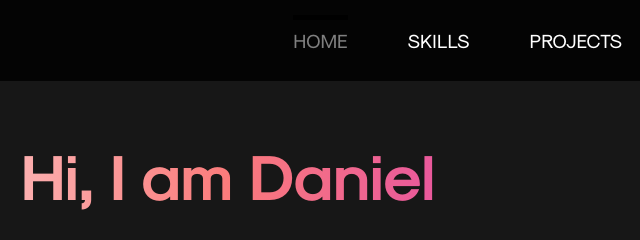
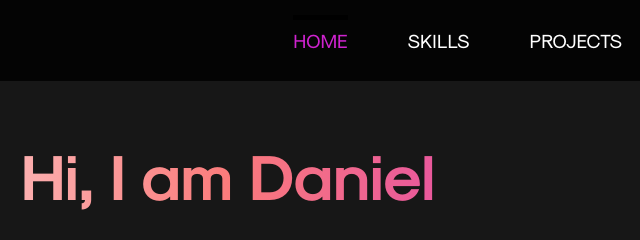
Before and after one commit to dmaspoch/dmaspoch.github.io, a plain HTML site: page index.html in a window 1280 px wide. In both pictures the pointer is over the link "HOME". Shown: the top 240 px of the page, 412-1052 px from the left. Drawn offline with Linux system fonts and the light colour scheme.

Commit message:
Changed hover color

```diff
--- a/style.css
+++ b/style.css
@@ -71,7 +71,7 @@ nav a {
 }
 
 nav a:hover {
-    color: grey;
+    color: #cf23cf;
 }
 
 .nav-toggle:checked~nav {
```
